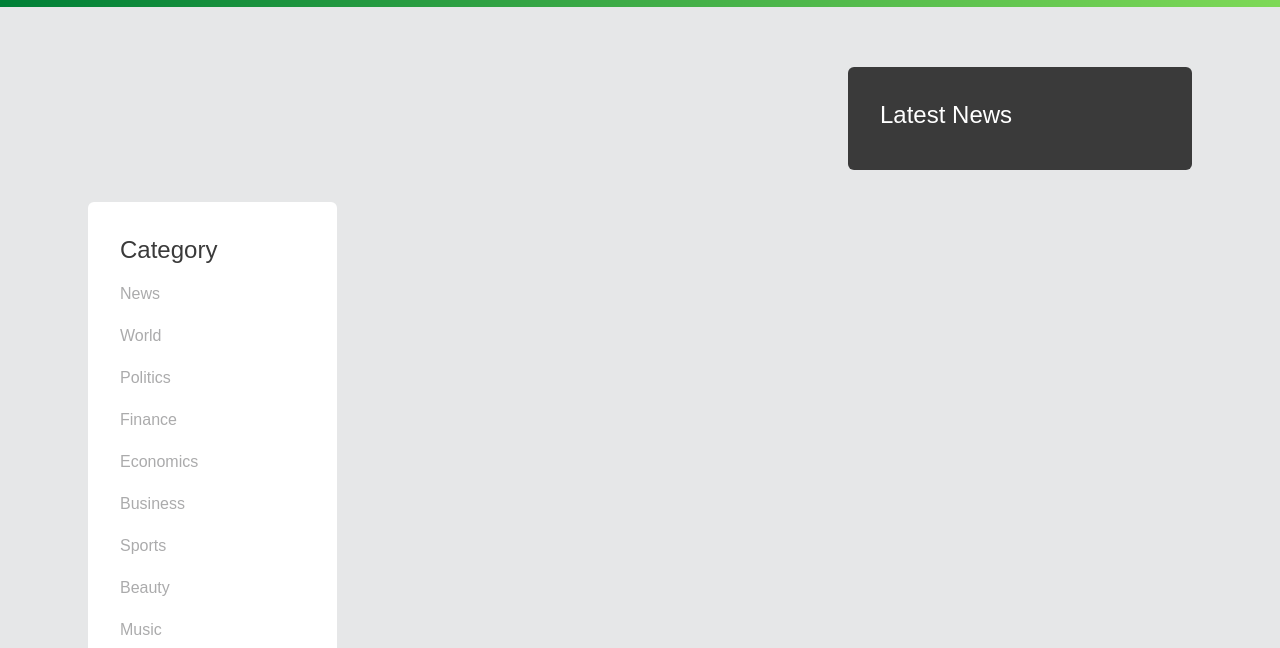
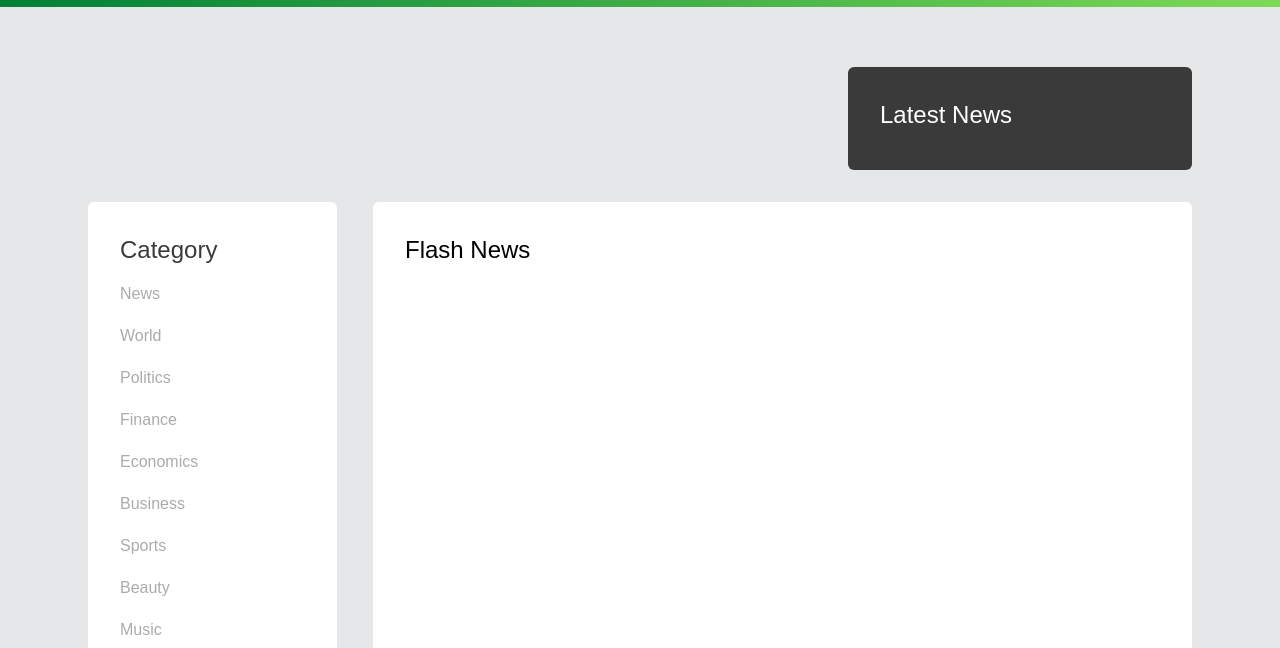
Before and after one commit to ndriqimlahu/global-news, a plain HTML site: page index.html in a window 1280 px wide. Shown: the part 147-795 px from the top of the page. Drawn offline with nearby package versions, Linux system fonts and the light colour scheme; a script that the page names is missing.

Commit message:
Added flash news articles in right side of menu

```diff
--- a/index.html
+++ b/index.html
@@ -189,6 +189,15 @@
                   </div>
                 </div>
               </div>
+              <!-- Flash News Articles -->
+              <div class="col-lg-9 stretch-card grid-margin ">
+                <div class="card">
+                  <div class="card-body">
+                    <h2 class="text-dark">Flash News</h2>
+                    <div class="row flash-articles"></div>
+                  </div>
+                </div>
+              </div>
             </div><!-- End of row -->
 
           </div><!-- End of container -->
```
